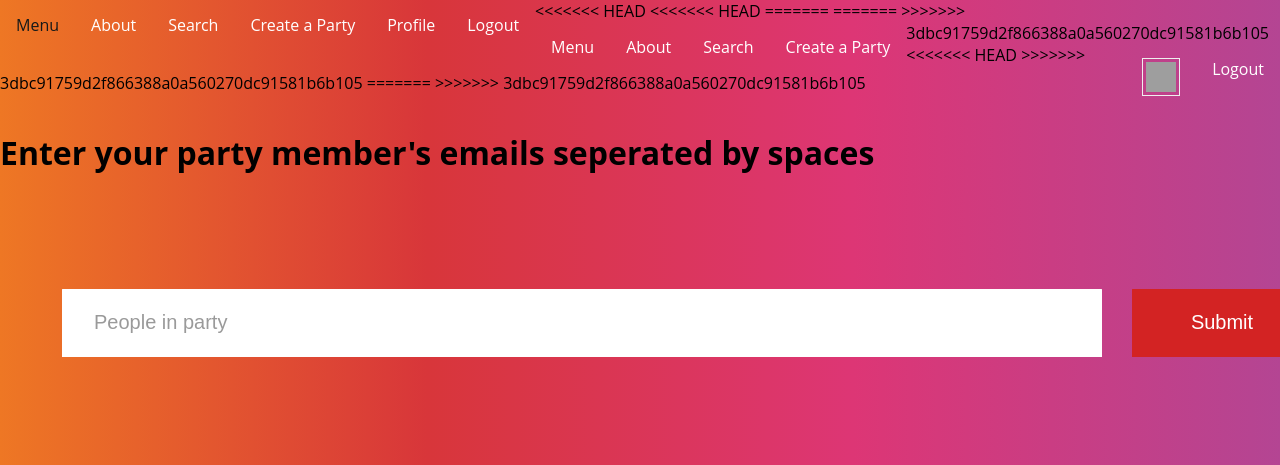
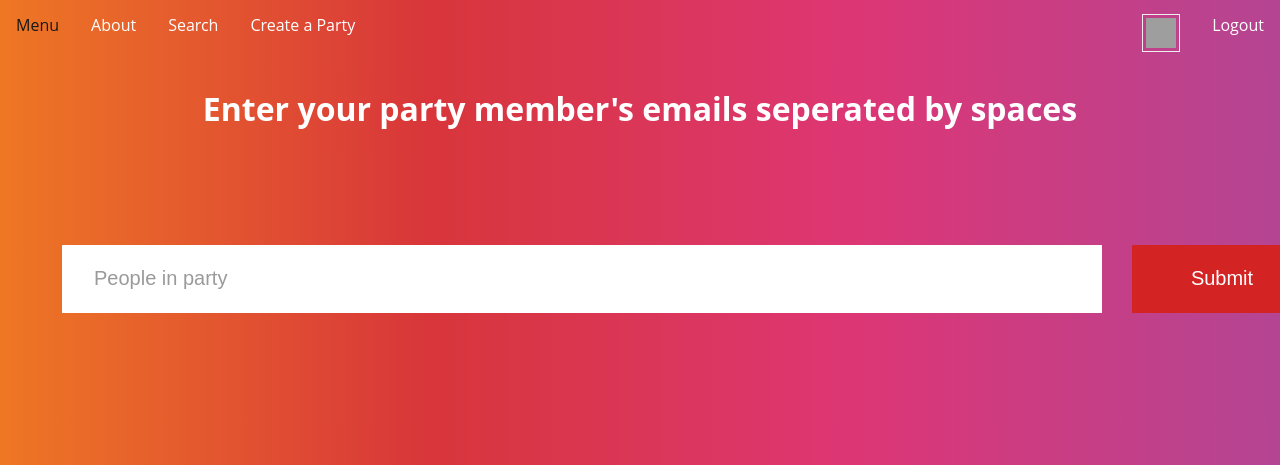
Before and after one commit to CaseyJ2000/FoodFight, a Flask app: page /party in a window 1280 px wide; the page is wider, and only the part inside the window is pictured. Shown: the top 465 px of that part. Run offline with Flask 2, Linux system fonts and the light colour scheme; the visitor is signed in with stand-in values (Sample User, id 1); grey boxes are pictures that could not be loaded.

Commit message:
The Finished Product

```diff
--- a/app.py
+++ b/app.py
@@ -100,17 +100,13 @@ def like():
 
 @app.route("/unlike", methods=["POST"])
 def unlike():
-
     business_id = flask.request.form.get("Unlike")
+    print(business_id)
     if business_id == "":
         return flask.redirect(flask.request.referrer)
     username = current_user.username
-    liked_restaurants = LikedBiz.query.filter_by(
-        username=username, business_id=business_id
-    ).first()
-    if liked_restaurants:
-        db.session.delete(LikedBiz(business_id=business_id, username=username))
-        db.session.commit()
+    LikedBiz.query.filter_by(username=username, business_id=business_id).delete()
+    db.session.commit()
     return flask.redirect(flask.request.referrer)
 
 
@@ -194,7 +190,7 @@ def profile():
     liked_len = len(user_liked)
 
     restaurant_details = get_restaurant_details(liked_rest, liked_len)
-
+    print(restaurant_details["biz_id"])
     """Loads profile webpage"""
     return flask.render_template(
         "profile.html",
@@ -204,6 +200,7 @@ def profile():
         user_liked=user_liked,
         name=restaurant_details["name"],
         image=restaurant_details["image"],
+        biz_id=restaurant_details["biz_id"],
         yelp_url=restaurant_details["yelp_url"],
         rating=restaurant_details["rating"],
         category=restaurant_details["category"],
--- a/templates/party.html
+++ b/templates/party.html
@@ -2,47 +2,37 @@
 
     <head>
         <title>Create a Party</title>
-    <link rel="shortcut icon" href="http://cdn.onlinewebfonts.com/svg/img_481531.png" />
+        <link rel="shortcut icon"
+            href="http://cdn.onlinewebfonts.com/svg/img_481531.png" />
         <link href="/static/party.css" rel="stylesheet">
-    <link rel="stylesheet" href={{ url_for( 'static' , filename='profile.css' ) }} />
+        <link rel="stylesheet" href={{ url_for( 'static' ,
+            filename='profile.css' ) }} />
 
     </head>
 
     <body>
         <div class="wrapper">
             <ul>
-<<<<<<< HEAD
-<<<<<<< HEAD
-            <li><a href="/menu">Menu</a></li>
-            <li><a href="/about">About</a></li>
-            <li><a href="/search">Search</a></li>
-            <li><a href="/party">Create a Party</a></li>
-            <li><a href="/profile">Profile</a></li>
-            <li><a href="/signup">Logout</a></li>
-=======
-=======
->>>>>>> 3dbc91759d2f866388a0a560270dc91581b6b105
                 <li><a href="/menu">Menu</a></li>
                 <li><a href="/about">About</a></li>
                 <li><a href="/search">Search</a></li>
                 <li><a href="/party">Create a Party</a></li>
                 <li id="floatRight"><a href="/login">Logout</a></li>
-          <li id="float_with_padding"><a href="/profile"><img class="imagedropshadow" src="https://external-content.duckduckgo.com/iu/?u=https%3A%2F%2Fwww.iconsdb.com%2Ficons%2Fpreview%2Fwhite%2Fuser-4-xxl.png&f=1&nofb=1" alt="profile" height="30" width="30" ></a></li>
-<<<<<<< HEAD
->>>>>>> 3dbc91759d2f866388a0a560270dc91581b6b105
-=======
->>>>>>> 3dbc91759d2f866388a0a560270dc91581b6b105
+                <li id="float_with_padding"><a href="/profile"><img
+                            class="imagedropshadow"
+                            src="https://external-content.duckduckgo.com/iu/?u=https%3A%2F%2Fwww.iconsdb.com%2Ficons%2Fpreview%2Fwhite%2Fuser-4-xxl.png&f=1&nofb=1"
+                            alt="profile" height="30" width="30"></a></li>
             </ul>
         </div>
 
-    <h1>Enter your party member's emails seperated by spaces</h1>
-
-
+        <center><h1 style="color: white;">Enter your party member's emails
+                seperated by spaces</h1></center>
         <div class="s01">
             <form action="/party" method="POST">
                 <div class="inner-form">
                     <div class="input-field first-wrap">
-                    <input id="search" name="people_in_party" type="text" placeholder="People in party" />
+                        <input id="search" name="people_in_party" type="text"
+                            placeholder="People in party" />
                     </div>
 
                     <div class="input-field third-wrap">
@@ -70,7 +60,8 @@
         <br>
         <div class="box">
             <h2 class="title">{{ name [i] }} </h2>
-        <img class="food_image" src="{{ image [i] }}" width=300 height=300 />
+            <img class="food_image" src="{{ image [i] }}" width=300 height=300
+                />
             <p class="rating"> &#9733; {{ rating[i] }}</p>
             <a href="{{ yelp_url[i] }}">Link to Yelp Page</a>
 
--- a/templates/profile.html
+++ b/templates/profile.html
@@ -102,7 +102,9 @@
                                 </div>
                                 <form action="/unlike" method="POST">
                                     <div class="d-flex pt-1">
-                                        <button name="unlike" value=""
+                                        <button name="Unlike" value="{{
+                                            biz_id[i]
+                                            }}"
                                             type="submit" class="btn
                                             btn-outline-danger me-1
                                             flex-grow-1">Unlike</button>
--- a/yelp.py
+++ b/yelp.py
@@ -61,6 +61,7 @@ def get_restaurant_details(restaurant_dict, num_of_restaurants):
     i = 0
     name = []
     image = []
+    biz_id = []
     yelp_url = []
     rating = []
     category = []
@@ -77,11 +78,11 @@ def get_restaurant_details(restaurant_dict, num_of_restaurants):
         image.append(data["image_url"])
         yelp_url.append(data["url"])
         rating.append(data["rating"])
+        biz_id.append(data["id"])
         category.append(data["categories"][0]["title"])
         review_count.append(data["review_count"])
         location_city.append(data["location"]["city"])
         location_state.append(data["location"]["state"])
-
     return {
         "name": name,
         "image": image,
@@ -89,6 +90,7 @@ def get_restaurant_details(restaurant_dict, num_of_restaurants):
         "rating": rating,
         "length": length,
         "category": category,
+        "biz_id": biz_id,
         "review_count": review_count,
         "location_city": location_city,
         "location_state": location_state,
```
Also changed, not shown: static/about.css (+0 -25 lines), templates/search.html (+9 -1 lines). Lines whose indentation alone changed are shown as unchanged.
